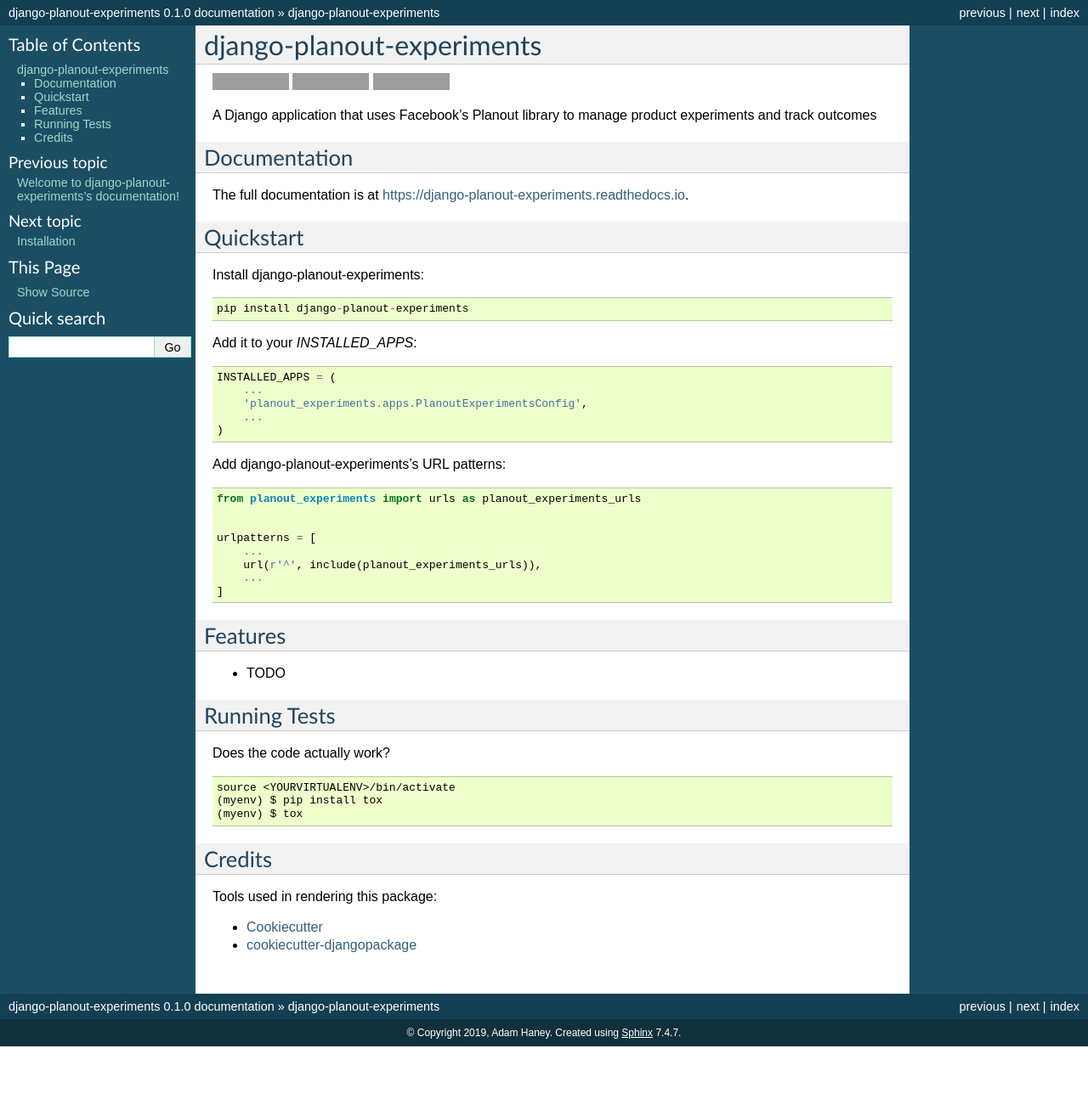
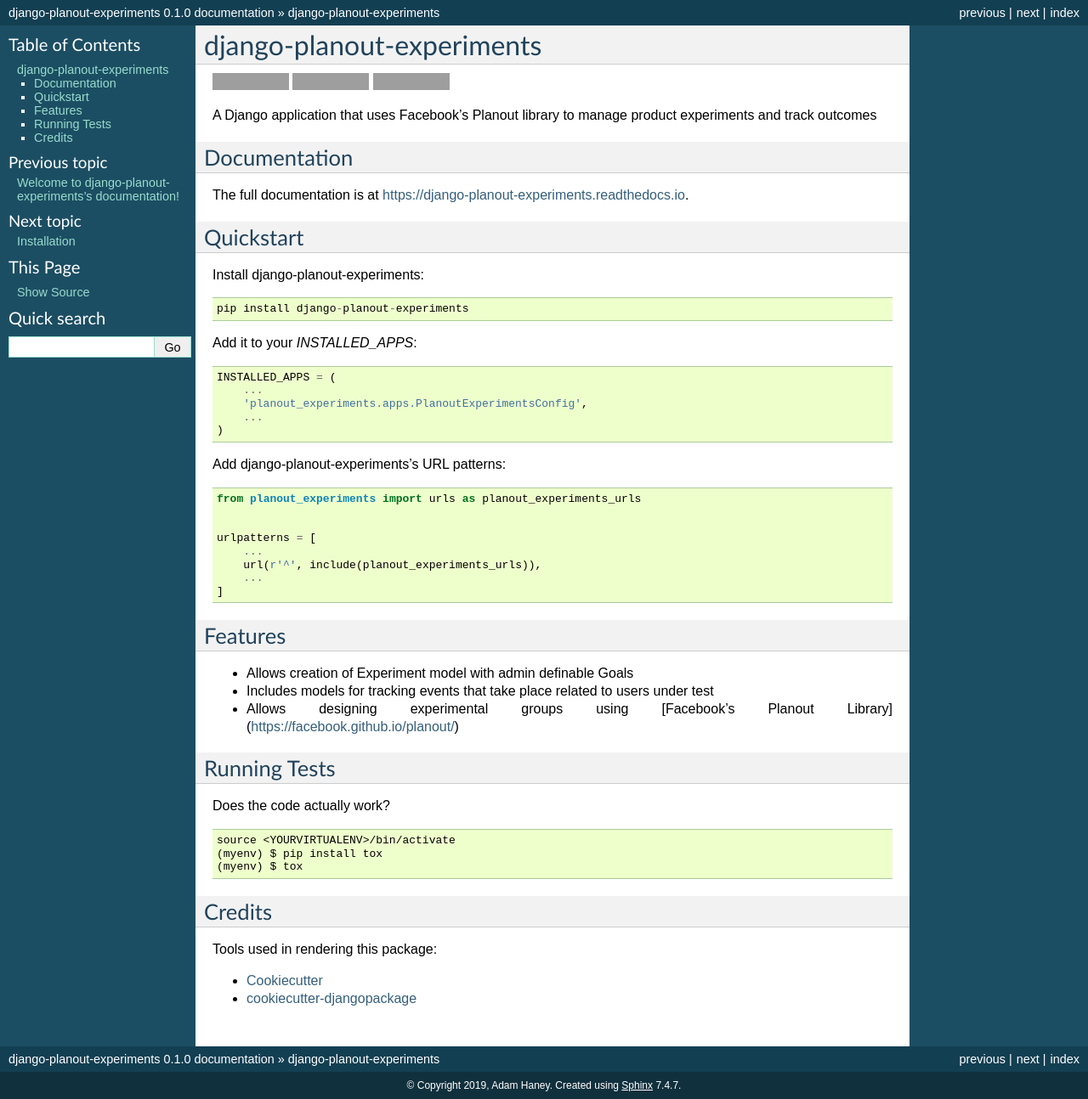
Before and after one commit to adamhaney/django-planout-experiments, a Sphinx documentation site: the page built from docs/readme.rst, in a window 1280 px wide. Shown: the whole page at 85% size. Built offline with Sphinx 7.4.7, drawn with Linux system fonts in a browser that asks for light colours; before the commit the page ends 1232 px from its top, so only the background shows below that; grey boxes are pictures that could not be loaded.

Commit message:
Debugging sphinx docs

```diff
--- a/README.rst
+++ b/README.rst
@@ -51,7 +51,9 @@
 Features
 --------
 
-* TODO
+* Allows creation of Experiment model with admin definable Goals
+* Includes models for tracking events that take place related to users under test
+* Allows designing experimental groups using [Facebook's Planout Library](https://facebook.github.io/planout/)
 
 Running Tests
 -------------
--- a/docs/conf.py
+++ b/docs/conf.py
@@ -12,6 +12,7 @@
 # serve to show the default.
 
 import sys, os
+import django
 
 # If extensions (or modules to document with autodoc) are in another directory,
 # add these directories to sys.path here. If the directory is relative to the
@@ -21,6 +22,11 @@
 cwd = os.getcwd()
 parent = os.path.dirname(cwd)
 sys.path.append(parent)
+
+sys.path.insert(0, os.path.abspath('../planout_experiments'))
+os.environ['DJANGO_SETTINGS_MODULE'] = 'tests.settings'
+django.setup()
+
 
 import planout_experiments
 
```
Also changed, not shown: docs/planout_experiments.migrations.rst (added, +22 -0 lines), 1 other file.
